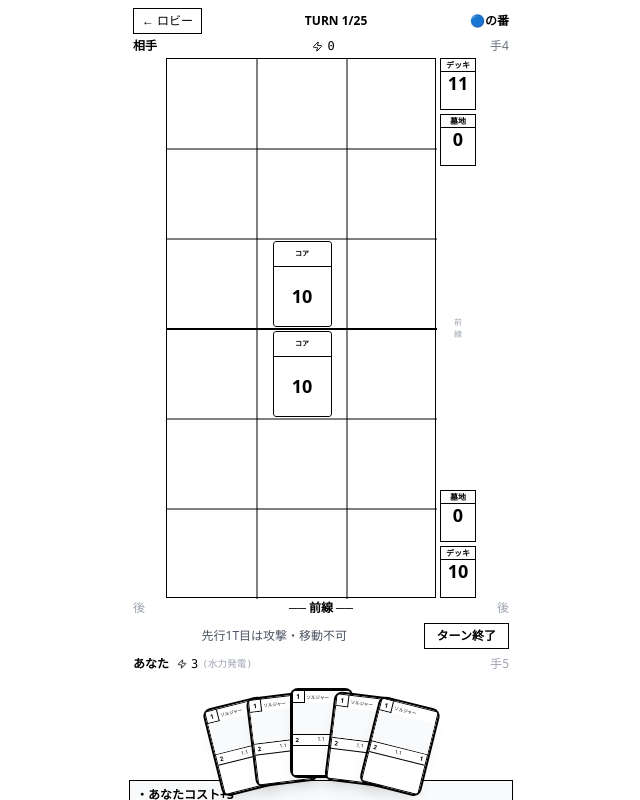
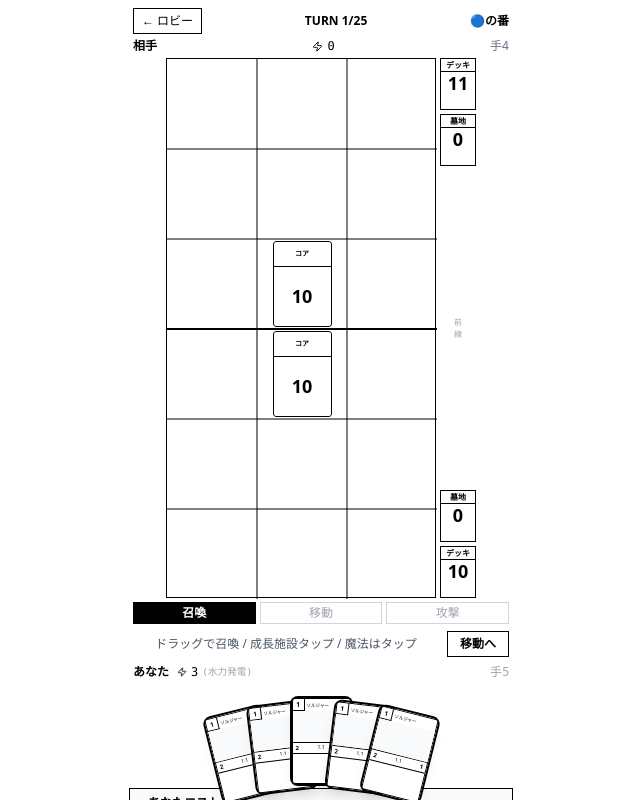
Before and after one commit to xiyafutian-del/nine-card-battle, a React (Vite) app: page / in a window 1280 px wide. Both pictures are taken after a click on the button "1人回し". Shown: the whole page, without its empty margins (319-959 px from the left). Built offline with nearby package versions, Linux system fonts and the light colour scheme.

Commit message:
Refactor BattleScreen for growth selection and phases
Refactor BattleScreen component to include selectedGrowth state and handle phase transitions more effectively. Update hand management and UI interactions for better clarity.

```diff
--- a/src/screens/BattleScreen.jsx
+++ b/src/screens/BattleScreen.jsx
@@ -5,25 +5,31 @@ import { HandFan } from '../components/HandFan.jsx';
 import { rowToCoord } from '../engine/battle.js';
 import { GENERATOR_INFO } from '../constants/index.js';
 
+const PHASES = [["summon", "召喚"], ["move", "移動"], ["attack", "攻撃"]];
+
 export function BattleScreen({
   battle, confirmLeave,
-  onRequestBack, onLeaveToLobby, onEndTurn,
-  onCellClick, onSummon, onSetConfirmLeave,
-  cardImages, pvpRole,onGrowthSelect,
+  onRequestBack, onLeaveToLobby, onEndTurn, onNextPhase,
+  onCellClick, onSummon, onSetConfirmLeave, onGrowthSelect,
+  cardImages, pvpRole,
 }) {
-  const { board, active, mode, gameOver, turn, firstPlayer, selectedUnit, selectedSpell } = battle;
-  const enem = active === "blue" ? "red" : "blue";
-  const handArr = mode === "solo"
-    ? (active === "blue" ? battle.playerHand : battle.aiHand)
-    : battle.playerHand;
-  const handCost = active === "blue" ? battle.playerCost : battle.aiCost;
- const myColor = pvpRole === "host" ? "blue" : pvpRole === "guest" ? "red" : "blue";
-const handDisabled = (mode === "pve" && active === "red") ||
-                     (mode === "pvp" && active !== myColor);
+  const { board, active, mode, gameOver, turn, firstPlayer, selectedUnit, selectedSpell, selectedGrowth } = battle;
+  const phase = battle.phase || "summon";
+  const isPvp = mode === "pvp";
+  const myColor = pvpRole === "guest" ? "red" : "blue";
+  const isGameOver = gameOver !== null && gameOver !== undefined;
   const turn1block = turn === 1 && active === firstPlayer;
-  const isGameOver = gameOver !== null && gameOver !== undefined;
-  const gen = active === "blue" ? battle.playerGenerator : battle.aiGenerator;
+
+  // 自分視点のサイド
+  const viewSide = isPvp ? myColor : mode === "solo" ? active : "blue";
+  const myHand  = viewSide === "blue" ? battle.playerHand : battle.aiHand;
+  const myCost  = viewSide === "blue" ? battle.playerCost : battle.aiCost;
+  const oppHand = viewSide === "blue" ? battle.aiHand : battle.playerHand;
+  const oppCost = viewSide === "blue" ? battle.aiCost : battle.playerCost;
+  const gen = viewSide === "blue" ? battle.playerGenerator : battle.aiGenerator;
   const genInfo = GENERATOR_INFO[gen] || GENERATOR_INFO.water;
+
+  const handDisabled = (mode === "pve" && active === "red") || (isPvp && active !== myColor);
 
   const [draggingCard, setDraggingCard] = useState(null);
   const [dropPreview, setDropPreview] = useState(null);
@@ -35,19 +41,18 @@ const handDisabled = (mode === "pve" && active === "red") ||
     e.dataTransfer.effectAllowed = "move";
   }
   function handleDragEnd() {
-    setDraggingCard(null);
-    setDropPreview(null);
-    dragRef.current = null;
+    setDraggingCard(null); setDropPreview(null); dragRef.current = null;
   }
   function handleDragOver(e, row, col) {
     e.preventDefault();
-    if (!dragRef.current) return;
+    const dc = dragRef.current;
+    if (!dc || phase !== "summon") { setDropPreview(null); return; }
     const { side, idx } = rowToCoord(row);
-    if (side !== active) { setDropPreview(null); return; }
-    const cost = active === "blue" ? battle.playerCost : battle.aiCost;
-    if (cost < dragRef.current.card.cost) { setDropPreview(null); return; }
-    if (battle.board[active][col].length >= 3) { setDropPreview(null); return; }
-    setDropPreview({ col, insertIdx: idx });
+    if (side !== active || myCost < dc.card.cost) { setDropPreview(null); return; }
+    const len = board[active][col].length;
+    if (len >= 3) { setDropPreview(null); return; }
+    // ユニットは最後尾、施設は指定位置
+    setDropPreview({ col, insertIdx: dc.card.type === "facility" ? Math.min(idx, len) : len });
   }
   function handleDragLeave(e) {
     if (e.currentTarget.contains(e.relatedTarget)) return;
@@ -59,53 +64,49 @@ const handDisabled = (mode === "pve" && active === "red") ||
     const dc = dragRef.current;
     if (!dc) return;
     onSummon(dc.index, row, col);
-    setDraggingCard(null);
-    dragRef.current = null;
+    setDraggingCard(null); dragRef.current = null;
   }
 
   function handleSpellActivate(handIndex) {
-    const card = handArr[handIndex];
+    const card = myHand[handIndex];
     if (!card) return;
-    if (!card.targetType || card.targetType === "none") {
-      onSummon(handIndex, -1, -1);
-    } else {
-      onCellClick(-1, -1, { spell: true, handIndex, card });
-    }
+    if (!card.targetType || card.targetType === "none") onSummon(handIndex, -1, -1);
+    else onCellClick(-1, -1, { spell: true, handIndex, card });
   }
+
+  // 盤面外（背景）タップで選択キャンセル
+  const cancelIfBackground = e => { if (e.target === e.currentTarget) onCellClick(-1, -1); };
 
   let resultText = null;
   if (isGameOver) {
     if (gameOver === "draw") resultText = "🤝 引き分け";
+    else if (isPvp) resultText = gameOver === myColor ? "🎉 勝利！" : "💀 敗北…";
     else if (mode === "pve") resultText = gameOver === "blue" ? "🎉 勝利！" : "💀 敗北…";
-    else if (mode === "pvp") {
-      const myColor = pvpRole === "host" ? "blue" : "red";
-      resultText = gameOver === myColor ? "🎉 勝利！" : "💀 敗北…";
-    }
     else resultText = gameOver === "blue" ? "🔵側の勝利！" : "🔴側の勝利！";
   }
 
-  // PVP時の表示: 自分は常に下側
-  const myHand = mode === "pvp"
-    ? (myColor === "blue" ? battle.playerHand : battle.aiHand)
-    : handArr;
-  const myCost = mode === "pvp"
-    ? (myColor === "blue" ? battle.playerCost : battle.aiCost)
-    : handCost;
-
-  let guideText = "";
+  let guideText;
   if (isGameOver) guideText = "";
   else if (handDisabled) guideText = "相手のターン…";
-  else if (selectedSpell) guideText = selectedSpell.card.name + ": 対象を盤面からタップ";
-  else if (draggingCard) guideText = dropPreview ? "割り込み召喚" : "マスへドロップ";
-  else if (selectedUnit) guideText = turn1block ? "先行1T目は行動不可" : "橙=攻撃 / 緑=移動 / 他タップでキャンセル";
-  else if (turn1block) guideText = "先行1T目は攻撃・移動不可";
-  else guideText = "スワイプ/ドラッグで召喚 / スペルはタップ / ユニットタップで行動";
+  else if (selectedSpell) guideText = `${selectedSpell.card.name}: 対象をタップ`;
+  else if (selectedGrowth) guideText = "成長で出す手札のカードをタップ";
+  else if (draggingCard) guideText = "＋マスへドロップ（ユニットは最後尾）";
+  else if (phase === "summon") guideText = "ドラッグで召喚 / 成長施設タップ / 魔法はタップ";
+  else if (turn1block) guideText = "先行1T目は移動・攻撃不可";
+  else if (selectedUnit) guideText = phase === "move" ? "緑=移動先 / 他タップでキャンセル" : "橙=攻撃先 / 他タップでキャンセル";
+  else guideText = phase === "move" ? "動かすユニットをタップ" : "攻撃するユニットをタップ";
+
+  const turnLabel = isPvp
+    ? (active === myColor ? "あなたの番" : "相手の番")
+    : mode === "solo" ? (active === "blue" ? "🔵の番" : "🔴の番")
+    : (active === "blue" ? "あなたの番" : "相手の番");
 
   return (
-    <div className="h-screen bg-white text-black px-2 py-2 flex flex-col select-none overflow-hidden">
-      <div className="max-w-sm w-full mx-auto flex-1 flex flex-col relative min-h-0">
+    <div className="h-screen bg-white text-black px-2 py-2 flex flex-col select-none overflow-hidden"
+      onClick={cancelIfBackground}>
+      <div className="max-w-sm w-full mx-auto flex-1 flex flex-col relative min-h-0"
+        onClick={cancelIfBackground}>
 
-        {/* 離脱確認モーダル */}
         {confirmLeave && (
           <div className="absolute inset-0 z-50 bg-black/50 flex items-center justify-center">
             <div className="bg-white border border-black p-4 w-64 text-center">
@@ -122,46 +123,22 @@ const handDisabled = (mode === "pve" && active === "red") ||
         <div className="flex items-center justify-between mb-1 px-1 flex-shrink-0">
           <button onClick={onRequestBack} className="text-black text-xs border border-black px-2 py-1">← ロビー</button>
           <div className="text-xs font-bold">TURN {turn}/25</div>
-          <div className="text-xs font-bold">
-            {mode === "pvp"
-              ? <span>{active === myColor ? "あなたの番" : "相手の番"}</span>
-              : mode === "solo"
-              ? <span>{active === "blue" ? "🔵の番" : "🔴の番"}</span>
-              : <span>{active === "blue" ? "あなたの番" : "相手の番"}</span>
-            }
-          </div>
+          <div className="text-xs font-bold">{turnLabel}</div>
         </div>
 
         {/* 相手情報 */}
         <div className="flex items-center justify-between text-xs mb-1 px-1 flex-shrink-0">
           <span className="font-bold">相手</span>
-          <span className="flex items-center gap-1 font-mono">
-            <Zap size={11}/>
-            {mode === "pvp"
-              ? (myColor === "blue" ? battle.aiCost : battle.playerCost)
-              : battle.aiCost
-            }
-          </span>
-          <span className="text-gray-500">
-            手{mode === "pvp"
-              ? (myColor === "blue" ? battle.aiHand.length : battle.playerHand.length)
-              : battle.aiHand.length
-            }
-          </span>
+          <span className="flex items-center gap-1 font-mono"><Zap size={11}/>{oppCost}</span>
+          <span className="text-gray-500">手{oppHand.length}</span>
         </div>
 
         {/* 盤面 */}
-        <div
-  id="battle-board"
-  className="relative"
-  onClick={e => {
-    // battle-board自体をタップ（セル以外）したらキャンセル
-    if (e.target === e.currentTarget) onCellClick(-1, -1);
-  }}
->
+        <div id="battle-board" className="relative" onClick={cancelIfBackground}>
           <Board
-            board={board} active={active} selectedUnit={selectedUnit}
-            selectedSpell={selectedSpell} gameOver={isGameOver ? gameOver : null}
+            board={board} active={active} phase={phase}
+            selectedUnit={selectedUnit} selectedSpell={selectedSpell} selectedGrowth={selectedGrowth}
+            gameOver={isGameOver ? gameOver : null}
             mode={mode} turn={turn} firstPlayer={firstPlayer}
             draggingCard={draggingCard} dropPreview={dropPreview}
             playerGrave={battle.playerGrave} aiGrave={battle.aiGrave}
@@ -169,15 +146,22 @@ const handDisabled = (mode === "pve" && active === "red") ||
             onCellClick={onCellClick}
             onDragOver={handleDragOver} onDrop={handleDrop} onDragLeave={handleDragLeave}
             flipped={pvpRole === "guest"}
-            selectedGrowth={battle.selectedGrowth}
           />
         </div>
 
-        <div className="flex justify-between text-xs text-gray-400 px-1 mt-0.5 flex-shrink-0">
-          <span>後</span><span className="text-black font-bold">── 前線 ──</span><span>後</span>
-        </div>
+        {/* フェーズ表示 */}
+        {!isGameOver && (
+          <div className="flex gap-1 px-1 mt-1 flex-shrink-0">
+            {PHASES.map(([k, label]) => (
+              <div key={k}
+                className={`flex-1 text-center text-xs py-0.5 border ${phase === k ? "border-black bg-black text-white font-bold" : "border-gray-300 text-gray-400"}`}>
+                {label}
+              </div>
+            ))}
+          </div>
+        )}
 
-        {/* ガイド + ターン終了 */}
+        {/* ガイド + フェーズ進行 */}
         <div className="flex items-center gap-2 px-1 my-1 flex-shrink-0 min-h-8">
           {isGameOver ? (
             <div className="flex-1 text-center">
@@ -188,11 +172,10 @@ const handDisabled = (mode === "pve" && active === "red") ||
             <>
               <div className="flex-1 text-xs text-gray-600 text-center">{guideText}</div>
               <button
-                onClick={onEndTurn}
+                onClick={phase === "attack" ? onEndTurn : onNextPhase}
                 disabled={handDisabled}
-                className="bg-white border border-black font-bold px-3 py-1 text-xs disabled:opacity-40 flex-shrink-0"
-              >
-                ターン終了
+                className="bg-white border border-black font-bold px-3 py-1 text-xs disabled:opacity-40 flex-shrink-0">
+                {phase === "summon" ? "移動へ" : phase === "move" ? "攻撃へ" : "ターン終了"}
               </button>
             </>
           )}
@@ -203,29 +186,22 @@ const handDisabled = (mode === "pve" && active === "red") ||
           <span className="font-bold text-xs">あなた</span>
           <span className="flex items-center gap-1 font-mono text-xs">
             <Zap size={10}/>{myCost}
-            <span className="text-gray-400 font-normal" style={{fontSize:"0.6rem"}}>({genInfo.name})</span>
+            <span className="text-gray-400 font-normal" style={{ fontSize: "0.6rem" }}>({genInfo.name})</span>
           </span>
           <span className="text-gray-400 text-xs ml-auto">手{myHand.length}</span>
         </div>
 
         {/* 手札 */}
         <HandFan
-          hand={myHand}
-          handCost={myCost}
-          handDisabled={handDisabled}
-          isGameOver={isGameOver}
-          cardImages={cardImages}
-          onSummon={onSummon}
-          onSpellActivate={handleSpellActivate}
-          draggingCard={draggingCard}
-          onDragStart={handleDragStart}
-          onDragEnd={handleDragEnd}
-          selectedGrowth={battle.selectedGrowth}
-  onGrowthSelect={onGrowthSelect}
+          hand={myHand} handCost={myCost} handDisabled={handDisabled}
+          isGameOver={isGameOver} cardImages={cardImages} phase={phase}
+          onSummon={onSummon} onSpellActivate={handleSpellActivate}
+          onDragStart={handleDragStart} onDragEnd={handleDragEnd}
+          selectedGrowth={selectedGrowth} onGrowthSelect={onGrowthSelect}
         />
 
         {/* ログ */}
-        <div className="mt-1 bg-gray-50 border border-black p-1.5 text-xs text-gray-700 overflow-y-auto flex-shrink-0" style={{maxHeight:"2.6rem"}}>
+        <div className="mt-1 bg-gray-50 border border-black p-1.5 text-xs text-gray-700 overflow-y-auto flex-shrink-0" style={{ maxHeight: "2.6rem" }}>
           {[...battle.log].reverse().slice(0, 4).map((l, i) => (
             <div key={i} className={i === 0 ? "text-black font-bold" : "text-gray-500"}>・{l}</div>
           ))}
```
